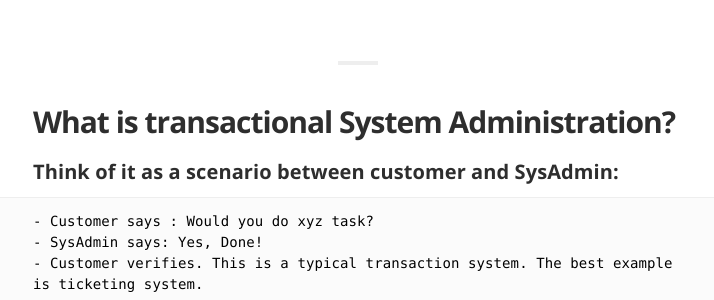
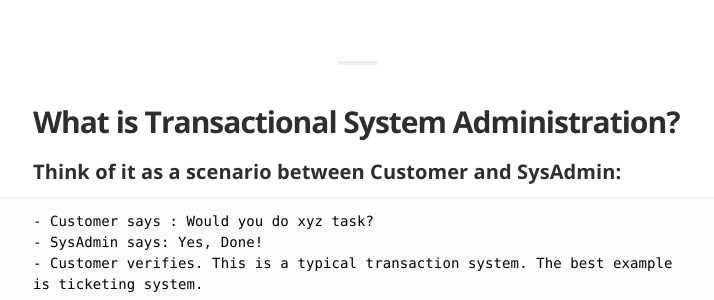
Before and after one commit to agrawalpoonam/agarwalpoonam.github.io, a Jekyll site: the page built from _posts/2019-01-06-Transactional System Administration Vs Service Centric Model in SRE.md, in a window 1280 px wide and 900 px high, scrolled down 415 px. Shown: the part 159-459 px from the top of the window, without its empty margins (282-996 px from the left). Built offline with Jekyll 4.4.1, drawn with Linux system fonts in a browser that asks for light colours; some web fonts are replaced; some of the changed text lies outside the part shown.

Commit message:
Adding SRE blog

```diff
--- a/_posts/2019-01-06-Transactional System Administration Vs Service Centric Model in SRE.md
+++ b/_posts/2019-01-06-Transactional System Administration Vs Service Centric Model in SRE.md
@@ -6,8 +6,8 @@
 category:          Tutorial
 author:            Poonam Agarwal
 ---
-## What is transactional System Administration?
-#### Think of it as a scenario between customer and SysAdmin:
+## What is Transactional System Administration?
+#### Think of it as a scenario between Customer and SysAdmin:
 	- Customer says : Would you do xyz task?
 	- SysAdmin says: Yes, Done!
 	- Customer verifies.
@@ -54,3 +54,9 @@
 
 - Assign 3 task per person in action per week. You pull 3 tasks through system per week.
 This way everyone could prioritize their tasks. It's upto the product management to decide on high loads whether prioritize or hire more people.
+
+
+Some References:
+<a href="https://www.usenix.org/conference/lisa15/conference-program/presentation/limoncelli">
+Reference
+</a>
```
